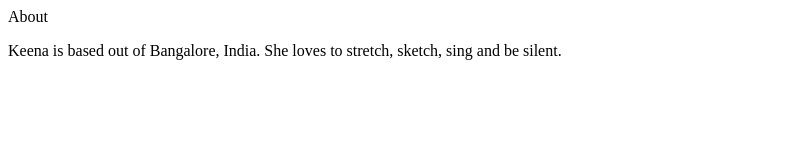
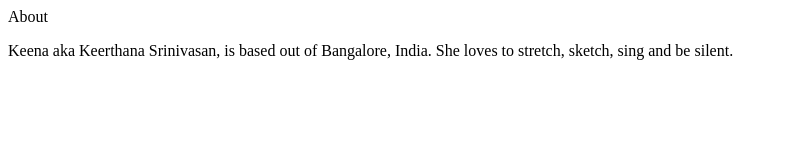
Before and after one commit to keenavasan/keena.in, a plain HTML site: page index.html in a window 1280 px wide. Shown: the whole page, without its empty margins (0-788 px from the left). Drawn offline with Linux system fonts and the light colour scheme.

Commit message:
Update index.html

```diff
--- a/index.html
+++ b/index.html
@@ -4,7 +4,7 @@
   <body
     <h1>About</h1>
     <p>
-    Keena is based out of Bangalore, India. She loves to stretch, sketch, sing and be silent.
+    Keena aka Keerthana Srinivasan, is based out of Bangalore, India. She loves to stretch, sketch, sing and be silent.
     </p>
   </body>
 </html>
```
